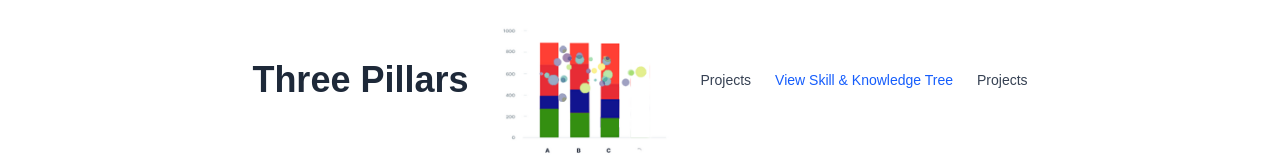
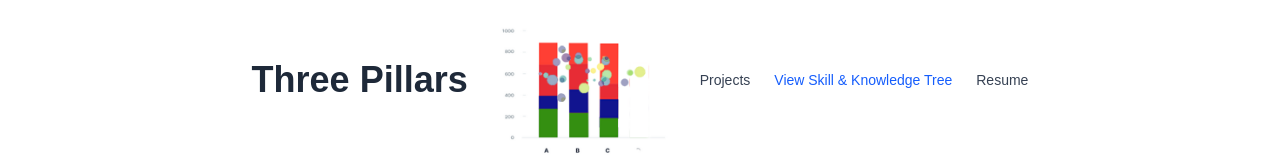
Before and after one commit to BryanB-prog/ThreePillars, a Next.js app: page / in a window 1280 px wide. Shown: the part 248-408 px from the top of the page. Built offline with nearby package versions, Linux system fonts and the light colour scheme.

Commit message:
Update page.tsx

```diff
--- a/app/page.tsx
+++ b/app/page.tsx
@@ -51,7 +51,7 @@ const HomePage: React.FC = () => {
     rel="noopener noreferrer"
     className="hover:text-gray-900"
   >
-    Projects
+   Resume
   </a>
 </nav>
 
```
